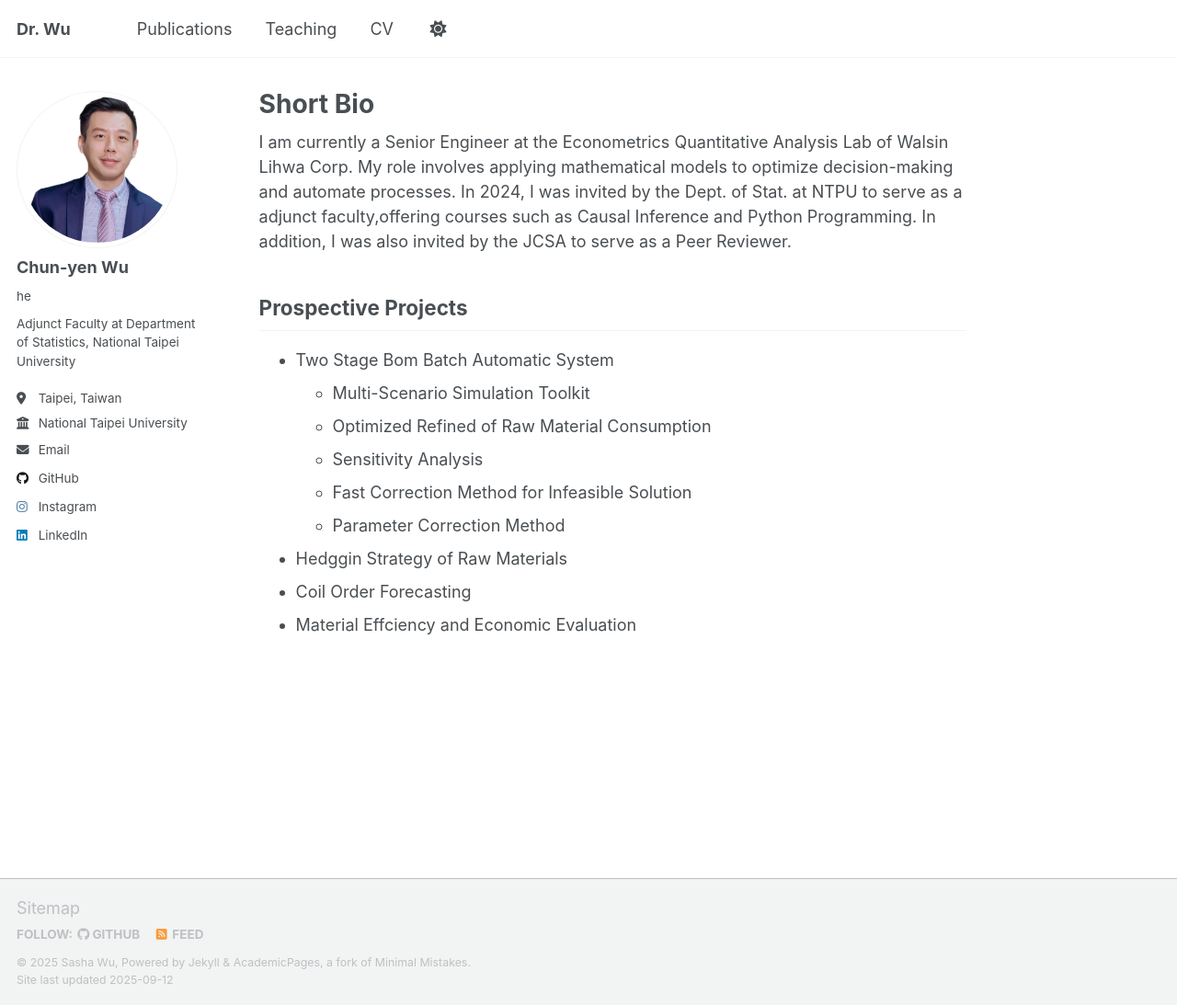
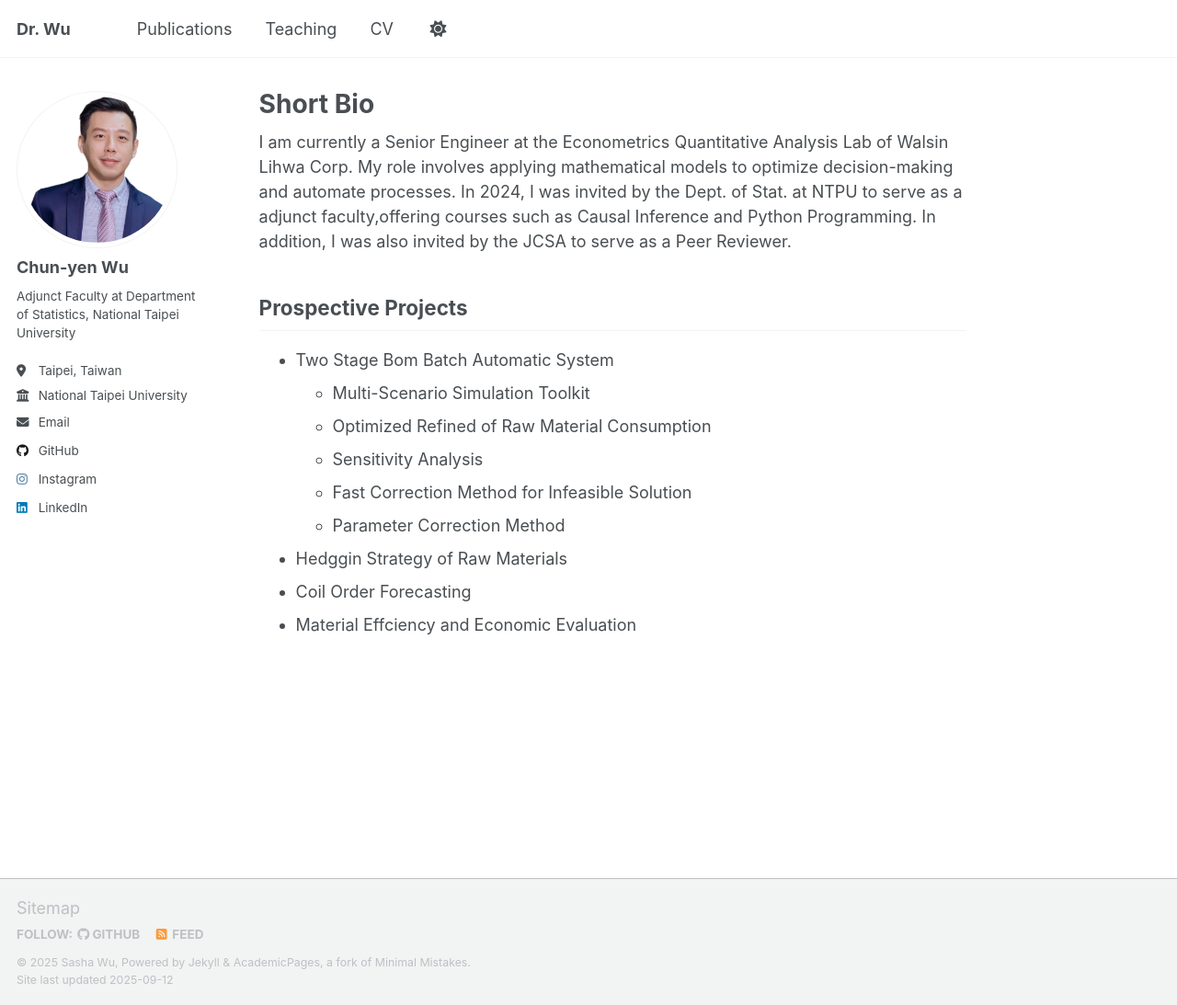
Before and after one commit to SashaWuNYCU/sashawunycu.github.io, a Jekyll site: the page built from _pages/about.md, in a window 1280 px wide and 1093 px high. Shown: the whole window at 92% size. Built offline with Jekyll 4.4.1, drawn with Linux system fonts in a browser that asks for light colours; a script that is not in the unit is left out.

Commit message:
修改 領英 名稱

```diff
--- a/_config.yml
+++ b/_config.yml
@@ -25,7 +25,7 @@
   # Biographic information
   avatar           : "profile.png"
   name             : "Chun-yen Wu"
-  pronouns         : "he" # example: "she/her"
+  pronouns         : # example: "she/her"
   bio              : "Adjunct Faculty at Department of Statistics, National Taipei University"
   location         : "Taipei, Taiwan"
   employer         : "National Taipei University"
@@ -63,7 +63,7 @@
   keybase          : # Username
   instagram        : 'pieteacher'
   lastfm           : # Username
-  linkedin         : 'Chun-yen (Sasha) Wu'
+  linkedin         : 'chun-yen-wu-3477bbb0'
   mastodon         : # URL
   medium           : # URL
   pinterest        : # Username
```
